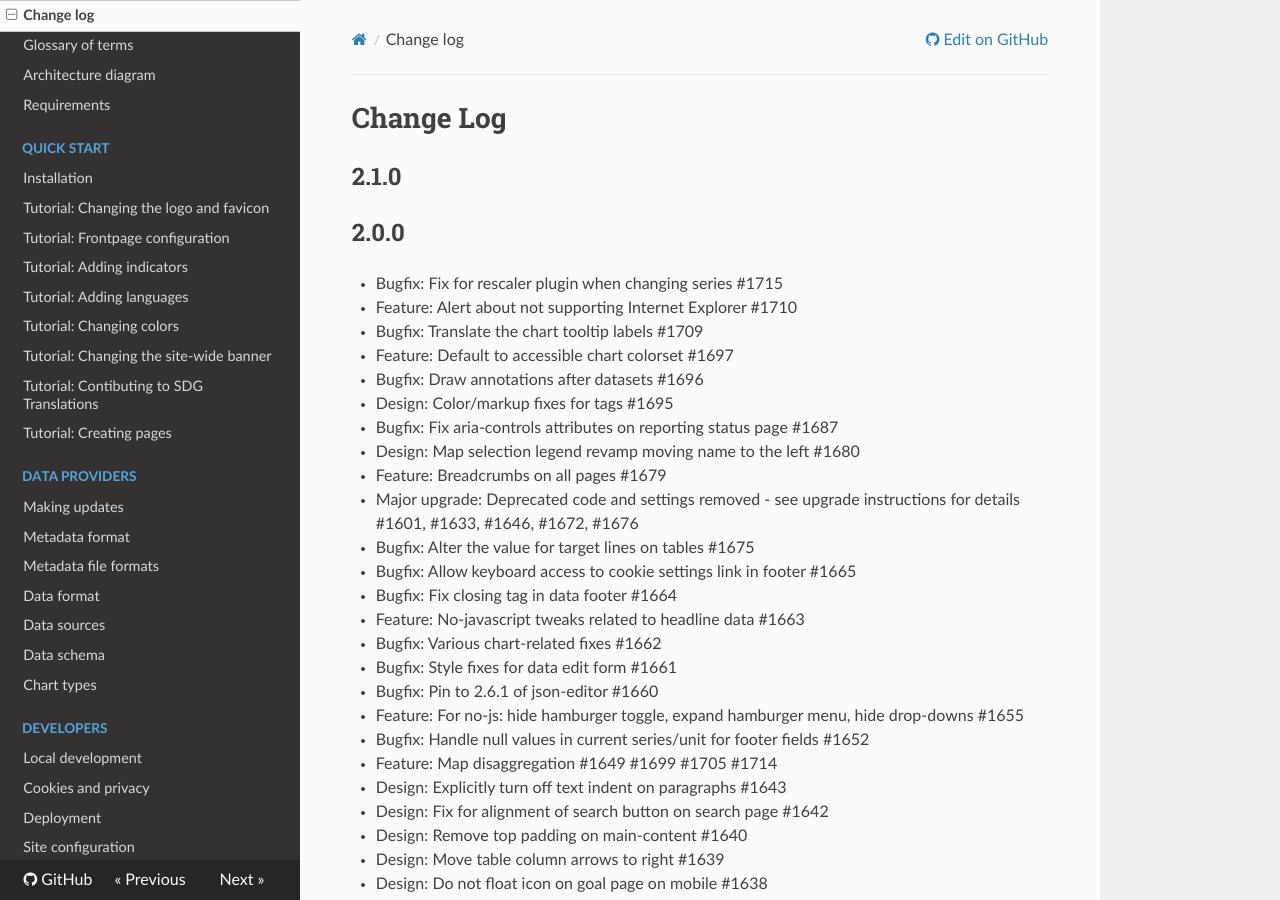
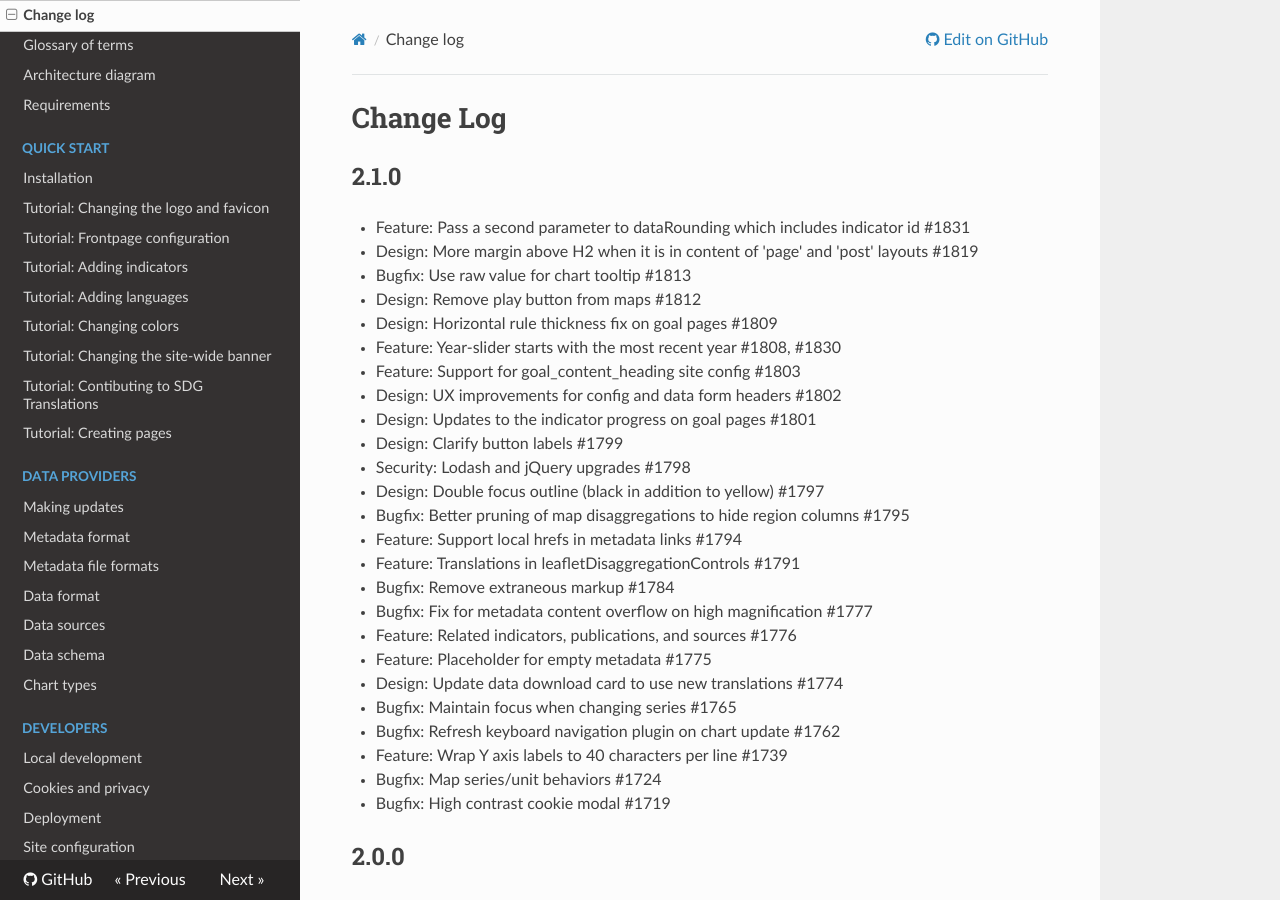
Before and after one commit to open-sdg/open-sdg, an MkDocs documentation site: the page built from docs/changelog.md, in a window 1280 px wide and 900 px high. Built offline with MkDocs 1.6.1, drawn with Linux system fonts in a browser that asks for light colours; nearby versions of some CDN libraries.

Commit message:
Changelog and updates

```diff
--- a/docs/changelog.md
+++ b/docs/changelog.md
@@ -2,7 +2,31 @@
 
 ## 2.1.0
 
-
+* Feature: Pass a second parameter to dataRounding which includes indicator id #1831
+* Design: More margin above H2 when it is in content of 'page' and 'post' layouts #1819
+* Bugfix: Use raw value for chart tooltip #1813
+* Design: Remove play button from maps #1812
+* Design: Horizontal rule thickness fix on goal pages #1809
+* Feature: Year-slider starts with the most recent year #1808, #1830
+* Feature: Support for goal_content_heading site config #1803
+* Design: UX improvements for config and data form headers #1802
+* Design: Updates to the indicator progress on goal pages #1801
+* Design: Clarify button labels #1799
+* Security: Lodash and jQuery upgrades #1798
+* Design: Double focus outline (black in addition to yellow) #1797
+* Bugfix: Better pruning of map disaggregations to hide region columns #1795
+* Feature: Support local hrefs in metadata links #1794
+* Feature: Translations in leafletDisaggregationControls #1791
+* Bugfix: Remove extraneous markup #1784
+* Bugfix: Fix for metadata content overflow on high magnification #1777
+* Feature: Related indicators, publications, and sources #1776
+* Feature: Placeholder for empty metadata #1775
+* Design: Update data download card to use new translations #1774
+* Bugfix: Maintain focus when changing series #1765
+* Bugfix: Refresh keyboard navigation plugin on chart update #1762
+* Feature: Wrap Y axis labels to 40 characters per line #1739
+* Bugfix: Map series/unit behaviors #1724
+* Bugfix: High contrast cookie modal #1719
 
 ## 2.0.0
 
```
Also changed, not shown: docs/updates.md (+7 -3 lines), docs/upgrades/upgrading-2-1-0.md (+4 -0 lines).
